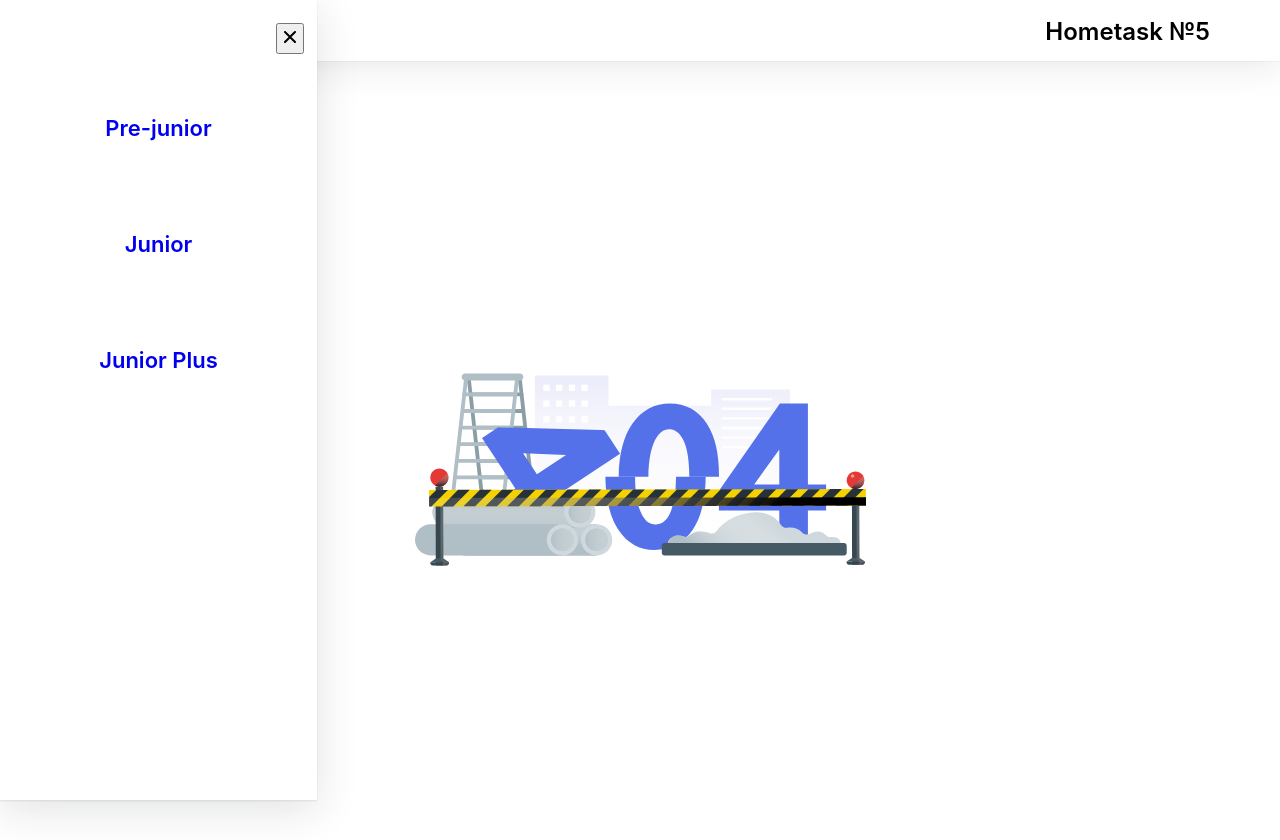
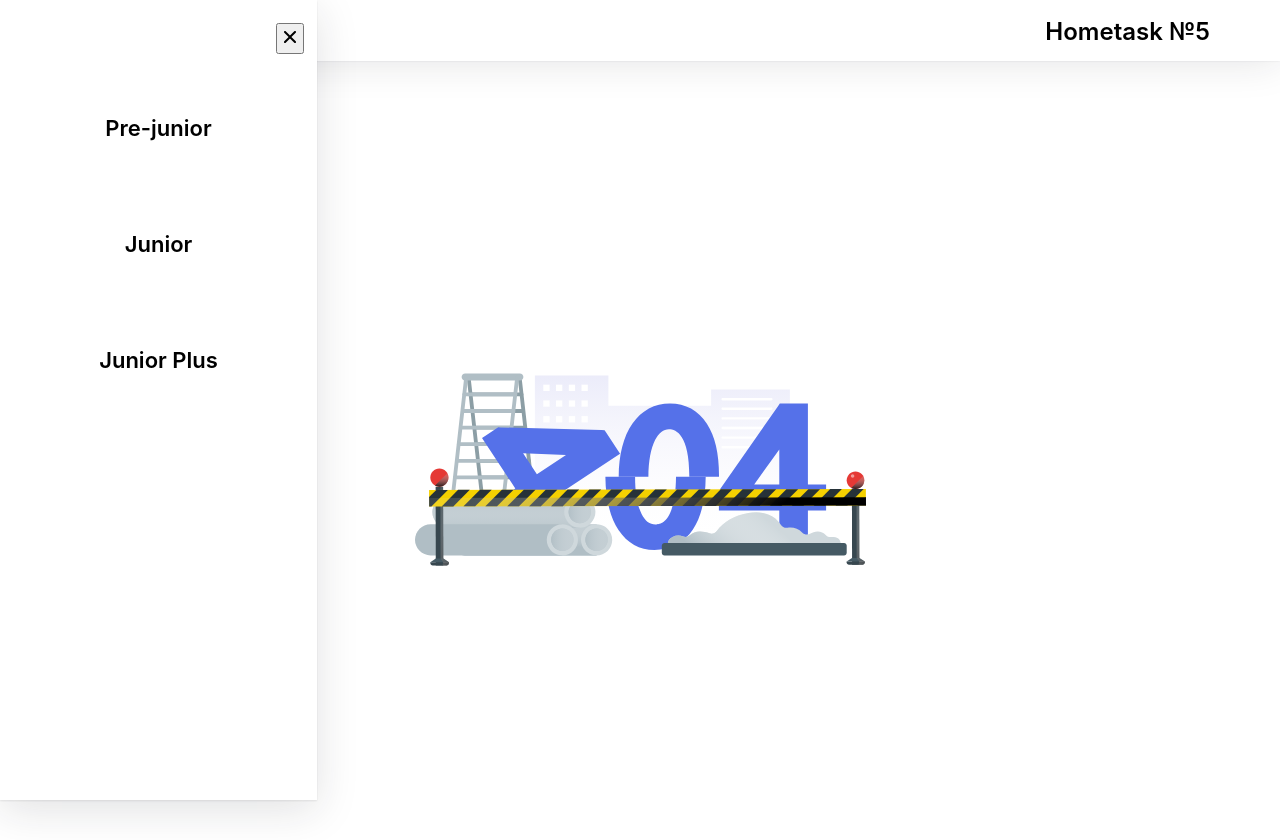
Before and after one commit to Cheloyek/hw, a React (Create React App) app: page /#/ in a window 1280 px wide. Both pictures are taken after a click on the picture 47 px from the left and 30 px from the top of the page. Built offline with nearby package versions, Linux system fonts and the light colour scheme.

Commit message:
add styles

```diff
--- a/src/s2-homeworks/hw05/sidebar/Sidebar.module.css
+++ b/src/s2-homeworks/hw05/sidebar/Sidebar.module.css
@@ -5,8 +5,10 @@
     height: 100vh;
     width: 317px;
     z-index: 100;
-    box-shadow: 0px 10px 40px rgba(29, 33, 38, 0.13), 0px 1px 2px rgba(29, 33, 38, 0.1);
+    box-shadow: 0 10px 40px rgba(29, 33, 38, 0.13), 0 1px 2px rgba(29, 33, 38, 0.1);
 }
+
+
 
 .sidebar.open {
     display: none;
@@ -22,13 +24,23 @@
     justify-content: center;
     align-items: center;
     flex-direction: column;
+    background-color: #ffffff;
+    font-size: 22px;
+    text-decoration-line: none;
 }
 
 .nav a {
+    color: black;
+    font-weight: 600;
+    margin: 45px 70px;
+    text-decoration-line: none;
+
 }
 
 .nav a:hover {
-    color: #58ACFF
+    color: #58ACFF;
+
+
 }
 
 .nav a.active {
@@ -36,18 +48,19 @@
     background-color: #ffffff;
     font-size: 22px;
     text-decoration-color: #ffffff;
+    text-decoration-line: underline;
     margin: 45px 70px;
     font-weight: 600;
     color: #0059B2;
 
 }
 .nav a.notActive {
-    display: flex;
-    background-color: #ffffff;
-    font-size: 22px;
-    margin: 45px 70px;
-    font-weight: 600;
-    text-decoration-line: none;
+    /*display: flex;*/
+    /*background-color: #ffffff;*/
+    /*font-size: 22px;*/
+    /*!*margin: 45px 70px;*!*/
+    /*font-weight: 600;*/
+    /*text-decoration-line: none;*/
 }
 
 .close {
--- a/src/s2-homeworks/hw05/sidebar/Sidebar.tsx
+++ b/src/s2-homeworks/hw05/sidebar/Sidebar.tsx
@@ -33,7 +33,7 @@ export const Sidebar: FC<PropsType> = ({open, handleClose}) => {
                         to={PATH.PRE_JUNIOR}
                         onClick={handleClose}
                         // className={...} // делает студент
-                        className={({isActive}) => isActive ? s.active : s.notActive}  // делает студент
+                        className={({isActive}) => isActive ? s.active : ''}  // делает студент
                     >
                         Pre-junior
                     </NavLink>
@@ -42,7 +42,7 @@ export const Sidebar: FC<PropsType> = ({open, handleClose}) => {
                         to={PATH.JUNIOR}
                         onClick={handleClose}
                         // className={...} // делает студент
-                        className={({isActive}) => isActive ? s.active : s.notActive}  // делает студент
+                        className={({isActive}) => isActive ? s.active : ''}  // делает студент
                     >
                         Junior
                     </NavLink>
@@ -51,7 +51,7 @@ export const Sidebar: FC<PropsType> = ({open, handleClose}) => {
                         to={PATH.JUNIOR_PLUS}
                         onClick={handleClose}
                         // className={...} // делает студент
-                        className={({isActive}) => isActive ? s.active : s.notActive}  // делает студент
+                        className={({isActive}) => isActive ? s.active : ''}  // делает студент
                     >
                         Junior Plus
                     </NavLink>
```
